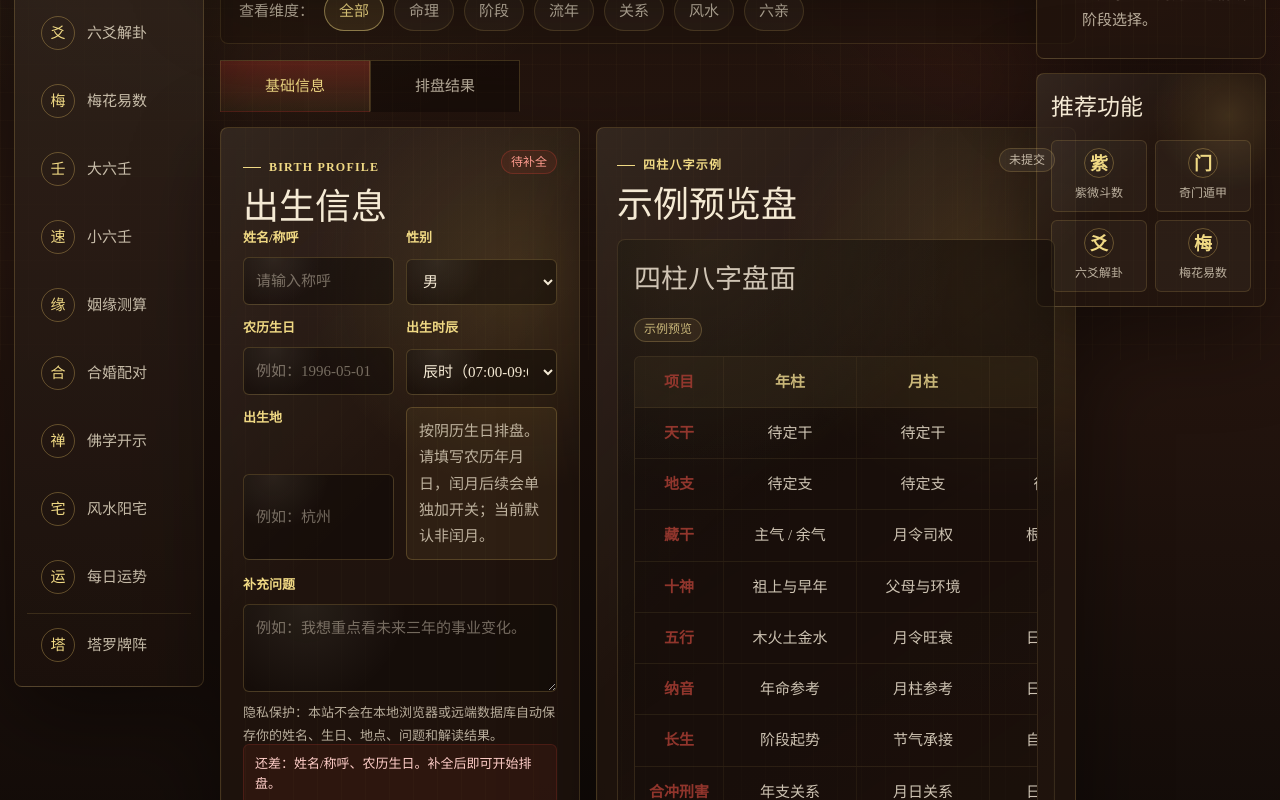
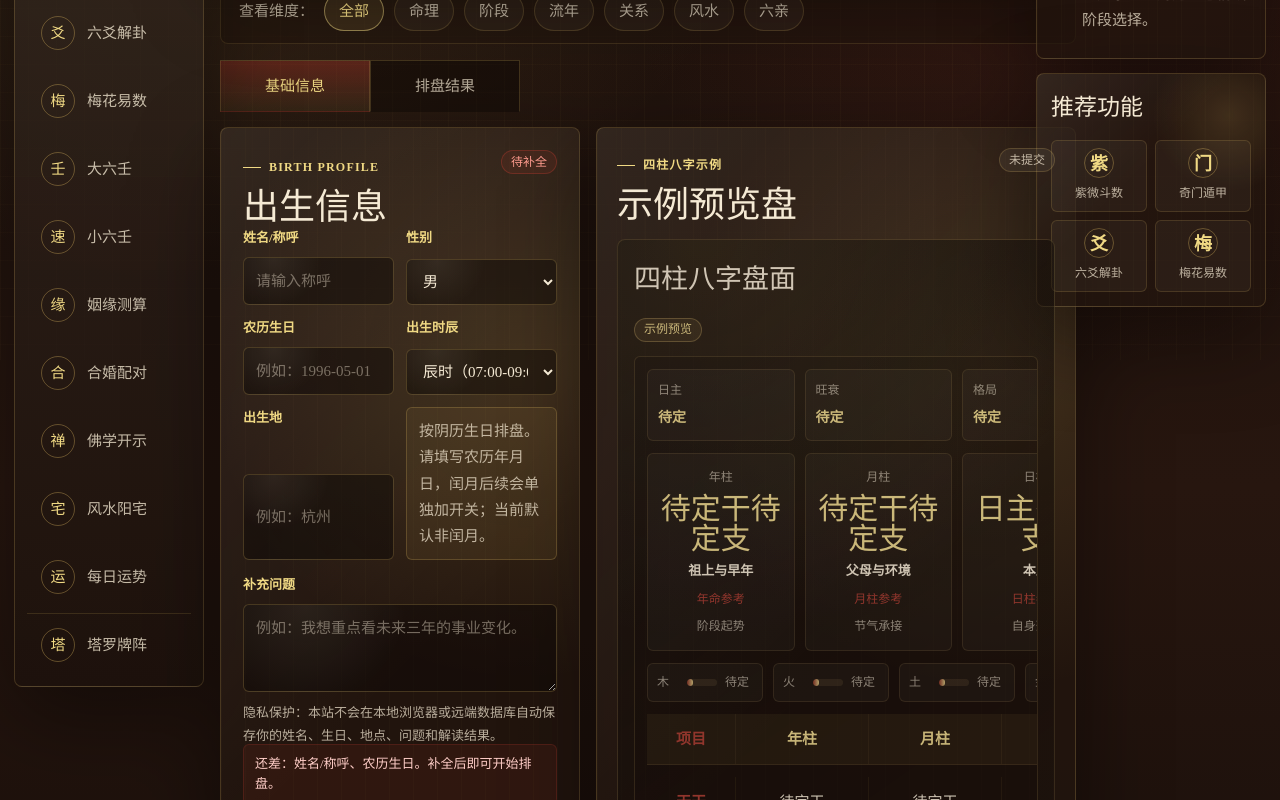
Before and after one commit to zaz52/yulesuangua, a Vue app in the folder frontend/: page /divine/bazi in a window 1280 px wide. Shown: the part 440-1240 px from the top of the page. Built offline with nearby package versions, Linux system fonts and the light colour scheme; no server answers; the HTML template or start-up script is replaced by a standard one; a web font is replaced by a local one.

Commit message:
feat: enrich bazi and meihua plates

```diff
--- a/frontend/src/components/BaziBoard.vue
+++ b/frontend/src/components/BaziBoard.vue
@@ -1,5 +1,42 @@
 <template>
   <section class="bazi-board" aria-label="四柱八字排盘">
+    <header class="bazi-summary">
+      <div>
+        <span>日主</span>
+        <strong>{{ board.meta.dayMaster || '待定' }}</strong>
+      </div>
+      <div>
+        <span>旺衰</span>
+        <strong>{{ board.meta.strength || '待定' }}</strong>
+      </div>
+      <div>
+        <span>格局</span>
+        <strong>{{ board.meta.pattern || '待定' }}</strong>
+      </div>
+      <div>
+        <span>用忌</span>
+        <strong>{{ board.meta.useful || '待定' }} / {{ board.meta.avoid || '待定' }}</strong>
+      </div>
+    </header>
+
+    <div class="bazi-pillars" aria-label="四柱命盘">
+      <article v-for="pillar in board.pillars" :key="pillar.key || pillar.label" class="bazi-pillar">
+        <span>{{ pillar.label }}</span>
+        <strong>{{ pillar.ganZhi || `${pillar.gan}${pillar.zhi}` || '待定' }}</strong>
+        <b>{{ pillar.tenGod || '十神待定' }}</b>
+        <em>{{ pillar.nayin || '纳音待定' }}</em>
+        <small>{{ pillar.lifeStage || '长生待定' }}</small>
+      </article>
+    </div>
+
+    <div class="bazi-elements" aria-label="五行强弱">
+      <div v-for="item in board.elements" :key="item.name" class="bazi-element">
+        <span>{{ item.name }}</span>
+        <i><b :style="{ width: `${item.ratio}%` }"></b></i>
+        <em>{{ item.state }}</em>
+      </div>
+    </div>
+
     <div class="bazi-row bazi-header">
       <span>项目</span>
       <strong v-for="column in board.columns" :key="column">{{ column }}</strong>
@@ -10,6 +47,7 @@
     </div>
     <footer class="bazi-tips">
       <small v-for="item in board.highlights" :key="item">{{ item }}</small>
+      <small v-for="item in board.advice" :key="item">{{ item }}</small>
     </footer>
   </section>
 </template>
@@ -25,10 +63,116 @@ const board = computed(() => normalizeBaziBoard(props.data))
 <style scoped>
 .bazi-board {
   display: grid;
+  gap: 12px;
   overflow: auto;
+  padding: 12px;
   border: 1px solid rgba(215, 179, 95, 0.18);
   border-radius: var(--radius-xs);
   background: rgba(0, 0, 0, 0.12);
+}
+
+.bazi-summary,
+.bazi-pillars,
+.bazi-elements {
+  display: grid;
+  min-width: 620px;
+  gap: 10px;
+}
+
+.bazi-summary {
+  grid-template-columns: repeat(4, minmax(0, 1fr));
+}
+
+.bazi-summary div,
+.bazi-pillar,
+.bazi-element {
+  min-width: 0;
+  border: 1px solid rgba(215, 179, 95, 0.14);
+  border-radius: var(--radius-xs);
+  background: rgba(255, 247, 231, 0.035);
+}
+
+.bazi-summary div {
+  display: grid;
+  gap: 5px;
+  padding: 10px;
+}
+
+.bazi-summary span,
+.bazi-pillar span,
+.bazi-pillar small,
+.bazi-element span,
+.bazi-element em {
+  color: rgba(245, 234, 212, 0.62);
+  font-size: 12px;
+  font-style: normal;
+}
+
+.bazi-summary strong {
+  overflow: hidden;
+  color: var(--gold-bright);
+  font-size: 14px;
+  text-overflow: ellipsis;
+  white-space: nowrap;
+}
+
+.bazi-pillars {
+  grid-template-columns: repeat(4, minmax(0, 1fr));
+}
+
+.bazi-pillar {
+  display: grid;
+  gap: 6px;
+  justify-items: center;
+  padding: 13px 10px;
+  text-align: center;
+}
+
+.bazi-pillar strong {
+  color: var(--gold-bright);
+  font-family: var(--font-display);
+  font-size: 30px;
+  font-weight: 400;
+  line-height: 1;
+}
+
+.bazi-pillar b {
+  color: var(--paper);
+  font-size: 13px;
+  font-weight: 600;
+}
+
+.bazi-pillar em {
+  color: var(--seal);
+  font-size: 12px;
+  font-style: normal;
+}
+
+.bazi-elements {
+  grid-template-columns: repeat(5, minmax(0, 1fr));
+}
+
+.bazi-element {
+  display: grid;
+  grid-template-columns: 22px minmax(0, 1fr) 28px;
+  align-items: center;
+  gap: 8px;
+  padding: 8px 9px;
+}
+
+.bazi-element i {
+  display: block;
+  height: 7px;
+  overflow: hidden;
+  border-radius: 999px;
+  background: rgba(215, 179, 95, 0.12);
+}
+
+.bazi-element b {
+  display: block;
+  height: 100%;
+  border-radius: inherit;
+  background: linear-gradient(90deg, rgba(177, 49, 35, 0.72), rgba(240, 217, 132, 0.86));
 }
 
 .bazi-row {
@@ -80,4 +224,22 @@ const board = computed(() => normalizeBaziBoard(props.data))
   border-radius: 999px;
   color: var(--paper-dim);
 }
+
+@media (max-width: 680px) {
+  .bazi-board {
+    padding: 10px;
+  }
+
+  .bazi-summary,
+  .bazi-pillars,
+  .bazi-elements,
+  .bazi-row,
+  .bazi-tips {
+    min-width: 560px;
+  }
+
+  .bazi-pillar strong {
+    font-size: 24px;
+  }
+}
 </style>
--- a/frontend/src/components/MeihuaBoard.vue
+++ b/frontend/src/components/MeihuaBoard.vue
@@ -17,6 +17,7 @@
         <strong>{{ board.relation.text }}</strong>
         <em>{{ board.relation.body }} / {{ board.relation.use }}</em>
         <small>{{ board.relation.movingLine }}</small>
+        <small v-if="board.relation.season">{{ board.relation.season }} · 体{{ board.relation.tiSeasonState || '待定' }} / 用{{ board.relation.yongSeasonState || '待定' }}</small>
       </article>
 
       <article
@@ -27,6 +28,7 @@
       >
         <span>{{ item.data.label }}</span>
         <strong>{{ item.data.name }}</strong>
+        <small v-if="item.data.symbol" class="hex-symbol">{{ item.data.symbol }}</small>
         <div class="trigrams">
           <b>{{ item.data.upper.symbol }}</b>
           <i>{{ item.data.upper.name }}{{ item.data.upper.nature }}</i>
@@ -34,7 +36,21 @@
           <i>{{ item.data.lower.name }}{{ item.data.lower.nature }}</i>
         </div>
         <em>{{ item.data.note }}</em>
+        <small v-if="item.data.movingYaoCi" class="moving-ci">{{ item.data.movingYaoCi }}</small>
       </article>
+    </div>
+
+    <div class="meihua-yaos" aria-label="六爻体用">
+      <div
+        v-for="line in board.yaos"
+        :key="line.position"
+        class="meihua-yao"
+        :class="{ 'is-moving': line.isChanging }"
+      >
+        <span>{{ line.position }}爻</span>
+        <strong>{{ line.yaoType }}</strong>
+        <em>{{ line.tiYong }}</em>
+      </div>
     </div>
 
     <footer class="meihua-clues">
@@ -75,7 +91,8 @@ const hexagrams = computed(() => [
 }
 
 .meihua-meta,
-.meihua-clues {
+.meihua-clues,
+.meihua-yaos {
   display: grid;
   gap: 8px;
   border: 1px solid rgba(215, 179, 95, 0.12);
@@ -92,7 +109,9 @@ const hexagrams = computed(() => [
 .meihua-clues span,
 .meihua-hex span,
 .meihua-core span,
-.meihua-core small {
+.meihua-core small,
+.meihua-yao span,
+.meihua-yao em {
   color: rgba(245, 234, 212, 0.62);
   font-size: 12px;
 }
@@ -214,6 +233,22 @@ const hexagrams = computed(() => [
   line-height: 1.45;
 }
 
+.hex-symbol {
+  color: var(--gold-bright);
+  font-size: 20px;
+  letter-spacing: 0;
+}
+
+.moving-ci {
+  display: -webkit-box;
+  overflow: hidden;
+  color: rgba(245, 234, 212, 0.58);
+  font-size: 11px;
+  line-height: 1.35;
+  -webkit-box-orient: vertical;
+  -webkit-line-clamp: 2;
+}
+
 .trigrams {
   display: grid;
   grid-template-columns: 36px minmax(0, 1fr);
@@ -236,8 +271,36 @@ const hexagrams = computed(() => [
 }
 
 .meihua-clues {
-  grid-template-columns: repeat(4, minmax(0, 1fr));
+  grid-template-columns: repeat(3, minmax(0, 1fr));
   padding: 10px;
+}
+
+.meihua-yaos {
+  grid-template-columns: repeat(6, minmax(0, 1fr));
+  padding: 8px;
+}
+
+.meihua-yao {
+  display: grid;
+  gap: 4px;
+  justify-items: center;
+  padding: 8px;
+  border-radius: var(--radius-xs);
+  background: rgba(255, 247, 231, 0.035);
+}
+
+.meihua-yao strong {
+  color: var(--paper);
+  font-size: 14px;
+}
+
+.meihua-yao.is-moving {
+  border: 1px solid rgba(184, 58, 47, 0.58);
+  box-shadow: 0 0 16px rgba(184, 58, 47, 0.18);
+}
+
+.meihua-yao.is-moving strong {
+  color: var(--gold-bright);
 }
 
 .meihua-clues div {
@@ -268,7 +331,8 @@ const hexagrams = computed(() => [
   }
 
   .meihua-meta,
-  .meihua-clues {
+  .meihua-clues,
+  .meihua-yaos {
     grid-template-columns: 1fr;
   }
 
@@ -305,6 +369,7 @@ const hexagrams = computed(() => [
   }
 
   .meihua-hex em,
+  .moving-ci,
   .trigrams i {
     display: none;
   }
--- a/frontend/src/domain/meihua.js
+++ b/frontend/src/domain/meihua.js
@@ -77,6 +77,7 @@ export function normalizeMeihuaBoard(input = {}) {
     mutual: normalizeHexagram(input.mutual, fallback.mutual),
     changed: normalizeHexagram(input.changed, fallback.changed),
     relation: normalizeRelation(input.relation, fallback.relation),
+    yaos: Array.isArray(input.yaos) && input.yaos.length ? input.yaos : fallback.yaos,
     clues: Array.isArray(input.clues) && input.clues.length ? input.clues : fallback.clues,
   }
 }
@@ -102,7 +103,19 @@ function buildStaticFallback() {
       useElement: '木',
       text: '体克用',
       movingLine: '五爻动',
+      season: '',
+      tiSeasonState: '',
+      yongSeasonState: '',
+      changedRelation: '',
     },
+    yaos: [
+      { position: 6, yaoType: '阳', tiYong: '体', isChanging: false },
+      { position: 5, yaoType: '阳', tiYong: '体', isChanging: true },
+      { position: 4, yaoType: '阳', tiYong: '体', isChanging: false },
+      { position: 3, yaoType: '阳', tiYong: '用', isChanging: false },
+      { position: 2, yaoType: '阳', tiYong: '用', isChanging: false },
+      { position: 1, yaoType: '阳', tiYong: '用', isChanging: false },
+    ],
     clues: [
       { label: '起课线索', value: '等待输入外应、数字或问题' },
       { label: '事件类型', value: '未选择' },
@@ -130,9 +143,11 @@ function normalizeHexagram(value, fallback) {
   return {
     label: value?.label || fallback.label,
     name: value?.name || value?.hexagram || hexagramName(upper, lower),
+    symbol: value?.symbol || fallback.symbol || '',
     upper,
     lower,
     note: value?.note || value?.meaning || fallback.note,
+    movingYaoCi: value?.movingYaoCi || fallback.movingYaoCi || '',
   }
 }
 
@@ -161,9 +176,11 @@ function makeHexagram(upper, lower, override = {}) {
   return {
     label: override.label || '本卦',
     name: override.name || hexagramName(upper, lower),
+    symbol: override.symbol || `${upper.symbol}${lower.symbol}`,
     upper,
     lower,
     note: override.note || `${upper.nature}上${lower.nature}下，${upper.image}而${lower.image}`,
+    movingYaoCi: override.movingYaoCi || '',
   }
 }
 
--- a/frontend/src/domain/metaphysics.js
+++ b/frontend/src/domain/metaphysics.js
@@ -3,18 +3,52 @@ const DEFAULT_ZIWEI_PALACES = ['命宫', '兄弟', '夫妻', '子女', '财帛',
 const BRANCHES = ['子', '丑', '寅', '卯', '辰', '巳', '午', '未', '申', '酉', '戌', '亥']
 
 export function normalizeBaziBoard(data = {}) {
+  const rows = Array.isArray(data.rows) && data.rows.length ? data.rows : [
+    ['天干', '年干', '月干', '日主', '时干'],
+    ['地支', '年支', '月支', '日支', '时支'],
+    ['藏干', '主气', '司令', '根气', '余气'],
+    ['十神', '早年', '环境', '本人', '后续'],
+    ['五行', '木火土金水', '旺衰', '日主', '补偏'],
+    ['合冲刑害', '年支', '月日', '日时', '全局'],
+  ]
+  const columns = Array.isArray(data.columns) && data.columns.length ? data.columns : DEFAULT_BAZI_COLUMNS
+  const fallbackPillars = columns.map((label, index) => ({
+    key: ['year', 'month', 'day', 'hour'][index] || `pillar-${index}`,
+    label,
+    gan: rows.find((row) => row[0] === '天干')?.[index + 1] || '',
+    zhi: rows.find((row) => row[0] === '地支')?.[index + 1] || '',
+    ganZhi: rows.find((row) => row[0] === '干支')?.[index + 1] || '',
+    tenGod: rows.find((row) => row[0] === '十神')?.[index + 1] || '',
+    hiddenStems: splitValue(rows.find((row) => row[0] === '藏干')?.[index + 1]),
+    hiddenTenGods: splitValue(rows.find((row) => row[0] === '藏干十神')?.[index + 1]),
+    nayin: rows.find((row) => row[0] === '纳音')?.[index + 1] || '',
+    lifeStage: rows.find((row) => row[0] === '长生')?.[index + 1] || '',
+    shensha: splitValue(rows.find((row) => row[0] === '神煞')?.[index + 1]),
+  }))
   return {
-    columns: Array.isArray(data.columns) && data.columns.length ? data.columns : DEFAULT_BAZI_COLUMNS,
-    rows: Array.isArray(data.rows) && data.rows.length ? data.rows : [
-      ['天干', '年干', '月干', '日主', '时干'],
-      ['地支', '年支', '月支', '日支', '时支'],
-      ['藏干', '主气', '司令', '根气', '余气'],
-      ['十神', '早年', '环境', '本人', '后续'],
-      ['五行', '木火土金水', '旺衰', '日主', '补偏'],
-      ['合冲刑害', '年支', '月日', '日时', '全局'],
-    ],
+    columns,
+    rows,
+    pillars: Array.isArray(data.pillars) && data.pillars.length ? data.pillars : fallbackPillars,
+    meta: {
+      lunar: data.meta?.lunar || '',
+      zodiac: data.meta?.zodiac || '',
+      dayMaster: data.meta?.dayMaster || '',
+      strength: data.meta?.strength || '',
+      pattern: data.meta?.pattern || '',
+      useful: data.meta?.useful || '',
+      avoid: data.meta?.avoid || '',
+      kongWang: data.meta?.kongWang || '',
+      monthCommander: data.meta?.monthCommander || '',
+    },
+    elements: Array.isArray(data.elements) && data.elements.length ? data.elements : ['木', '火', '土', '金', '水'].map((name) => ({ name, value: 0, ratio: 20, state: '待定' })),
+    advice: Array.isArray(data.advice) ? data.advice : [],
     highlights: Array.isArray(data.highlights) && data.highlights.length ? data.highlights : ['日主旺衰', '月令格局', '合冲刑害'],
   }
+}
+
+function splitValue(value) {
+  if (Array.isArray(value)) return value
+  return String(value || '').split(/[/、,，\s]+/).filter(Boolean)
 }
 
 export function normalizeZiweiBoard(data = {}) {
--- a/frontend/src/views/Divine.vue
+++ b/frontend/src/views/Divine.vue
@@ -536,6 +536,18 @@ function extractClientBoardFacts(data = {}) {
   if (Array.isArray(data.rows)) {
     data.rows.slice(0, 8).forEach((row) => pushPair(row[0], row.slice(1).join(' / ')))
   }
+  if (Array.isArray(data.pillars)) {
+    data.pillars.slice(0, 4).forEach((pillar) => pushPair(pillar.label, [
+      pillar.ganZhi || `${pillar.gan || ''}${pillar.zhi || ''}`,
+      pillar.tenGod,
+      pillar.nayin,
+      pillar.lifeStage,
+      Array.isArray(pillar.hiddenStems) ? `藏干${pillar.hiddenStems.join('')}` : '',
+    ].filter(Boolean).join(' / ')))
+  }
+  if (Array.isArray(data.elements)) {
+    pushPair('五行强弱', data.elements.map((item) => `${item.name}${item.state || ''}${item.ratio ? `(${item.ratio}%)` : ''}`).join(' / '))
+  }
   if (Array.isArray(data.items)) {
     data.items.slice(0, 8).forEach((item) => pushPair(item[0], item[1]))
   }
@@ -566,6 +578,22 @@ function extractClientBoardFacts(data = {}) {
   }
   if (Array.isArray(data.cards)) {
     data.cards.slice(0, 6).forEach((card) => pushPair(Array.isArray(card) ? card[0] : card.position, Array.isArray(card) ? card.slice(1).join(' / ') : [card.name, card.orientation].filter(Boolean).join(' / ')))
+  }
+  ;['original', 'mutual', 'changed'].forEach((key) => {
+    const item = data[key]
+    if (item && typeof item === 'object') pushPair(item.label || key, [item.name, item.symbol, item.note, item.movingYaoCi].filter(Boolean).join(' / '))
+  })
+  if (data.relation && typeof data.relation === 'object') {
+    pushPair('体用关系', [
+      data.relation.body,
+      data.relation.use,
+      data.relation.text,
+      data.relation.movingLine,
+      data.relation.changedRelation,
+    ].filter(Boolean).join(' / '))
+  }
+  if (Array.isArray(data.yaos)) {
+    pushPair('六爻体用', data.yaos.map((line) => `${line.position}爻${line.yaoType}${line.tiYong}${line.isChanging ? '动' : ''}`).join(' / '))
   }
   if (data.meta && typeof data.meta === 'object') {
     Object.entries(data.meta).slice(0, 8).forEach(([key, value]) => pushPair(key, Array.isArray(value) ? value.join(' / ') : value))
```
Also changed, not shown: 2 other files (tests, documents, lock files or other folders).
